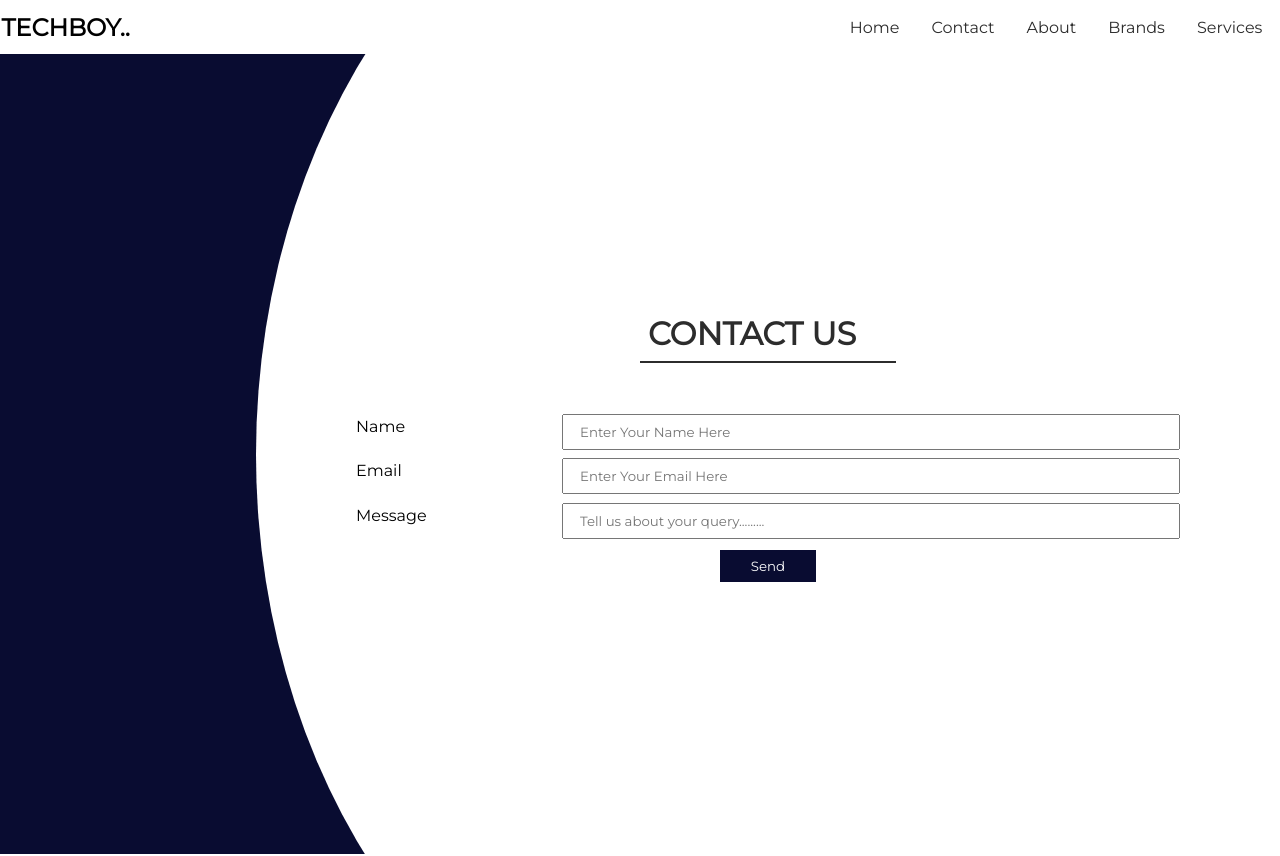
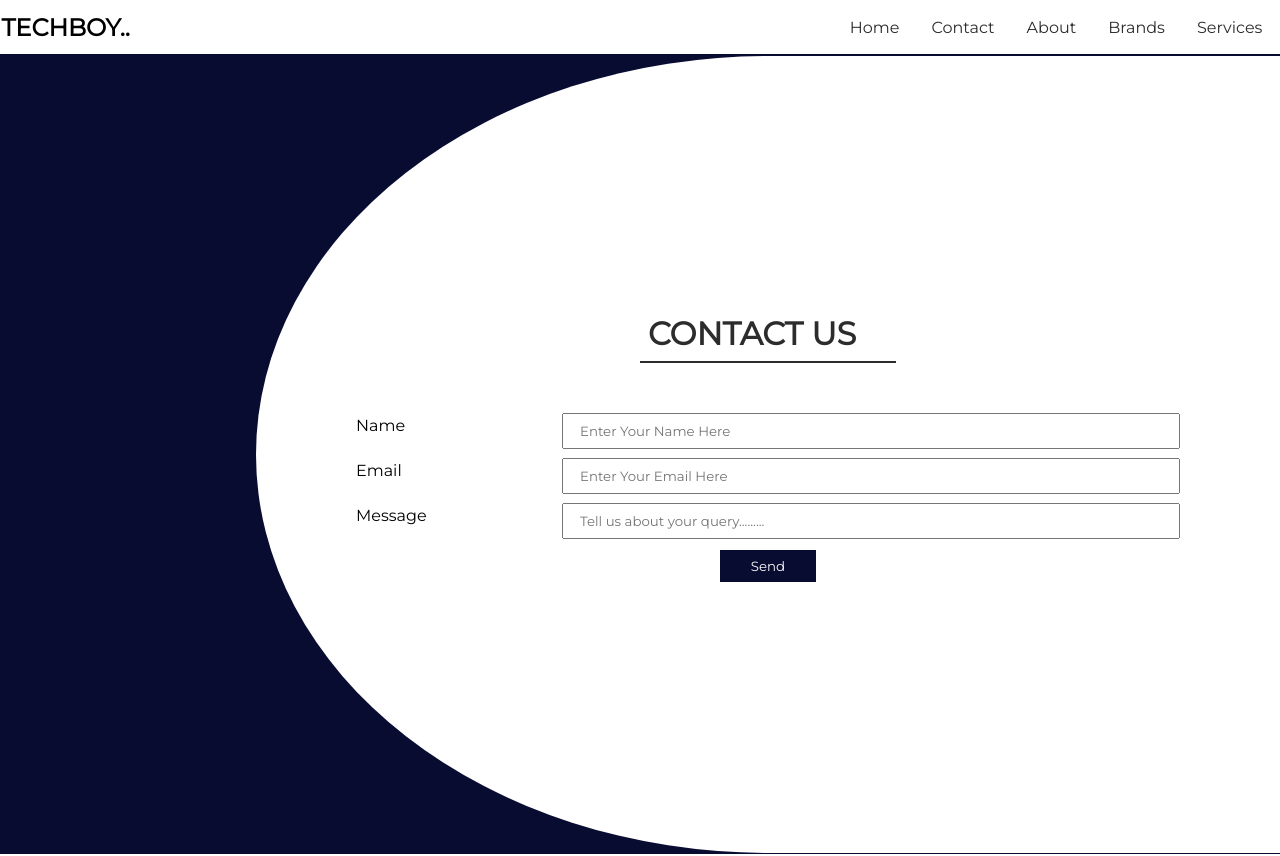
Before and after one commit to surendraSinghKamboj/techboy, a React (Create React App) app: page /contact in a window 1280 px wide. Shown: the top 856 px of the page. Built offline with nearby package versions, Linux system fonts and the light colour scheme.

Commit message:
improvements

```diff
--- a/public/index.html
+++ b/public/index.html
@@ -2,7 +2,7 @@
 <html lang="en">
   <head>
     <meta charset="utf-8" />
-    <link rel="icon" href="%PUBLIC_URL%/favicon.ico" />
+    <link rel="icon" href="%PUBLIC_URL%/web.png" />
     <meta name="viewport" content="width=device-width, initial-scale=1" />
     <meta name="theme-color" content="#000000" />
     <meta
--- a/src/styles/Contact.scss
+++ b/src/styles/Contact.scss
@@ -12,7 +12,7 @@
     flex-direction: column;
     width: 80%;
     align-items: center;
-    padding: 500px 100px;
+    padding: 250px 100px;
     background-color: $first;
     border-radius: 50% 0 0 50%;
     > h1 {
```
Also changed, not shown: public/web.png (added).
